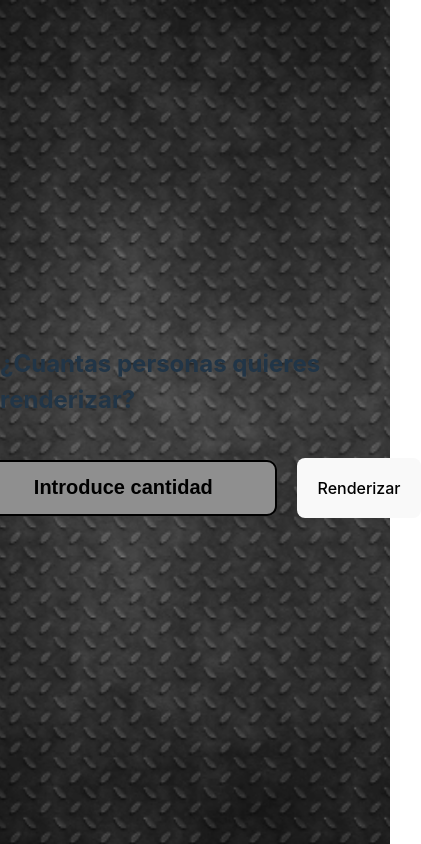
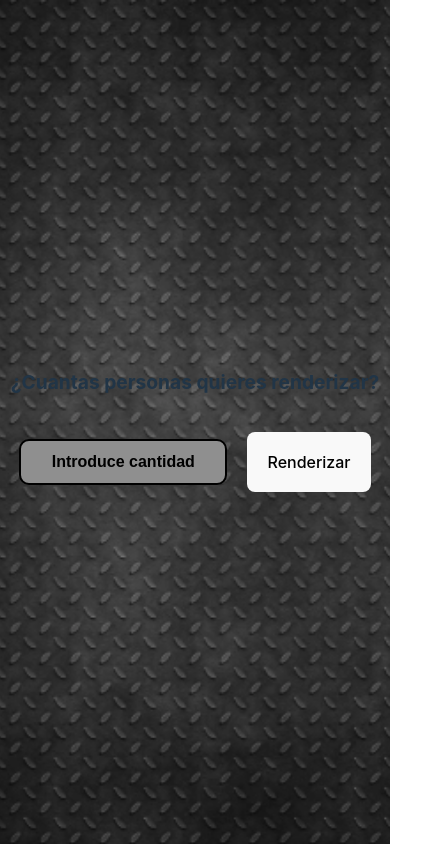
Before and after one commit to aitorcachero/random-user-generator-react, a React (Vite) app: page / in a window 390 px wide. Shown: the whole page, 421 px wide, since content can reach past the window. Built offline with nearby package versions, Linux system fonts and the light colour scheme.

Commit message:
Add CSS responsive

```diff
--- a/src/components/UserCard/UserCard.css
+++ b/src/components/UserCard/UserCard.css
@@ -46,6 +46,7 @@ main {
 }
 .card p {
   inset: auto auto 80px 30px;
+  font-size: 12px;
 }
 .card a {
   inset: auto auto 40px 30px;
--- a/src/const.js
+++ /dev/null
@@ -1 +0,0 @@
-const URL = 'https://randomuser.me/api/?page=3&results=10&seed=abc';
--- a/src/hooks/useRandomUsers.js
+++ b/src/hooks/useRandomUsers.js
@@ -11,6 +11,7 @@ export default function useRandomUsers() {
       setLoading(true);
       const data = await getUsersFetch(num);
       setUsers(data);
+
       return data;
     } catch (error) {
       console.log(error);
@@ -37,6 +38,7 @@ export default function useRandomUsers() {
         user.name.first.toLowerCase().includes(value.toLowerCase())
       )
     );
+    return filtered;
   };
 
   return {
--- a/src/index.css
+++ b/src/index.css
@@ -157,3 +157,36 @@ li {
     background-color: #f9f9f9;
   }
 }
+
+@media (max-width: 576px) {
+  .input-search {
+    width: 200px;
+    height: 40px;
+    border-radius: 10px;
+    outline: none;
+    text-align: center;
+    font-size: 16px;
+    font-weight: bold;
+    border: 2px solid black;
+    background-color: rgb(143, 143, 143);
+    color: black;
+  }
+
+  .h2 {
+    font-size: 1.2em;
+  }
+
+  .input-filter {
+    width: 300px;
+    height: 50px;
+    padding: 10px;
+    text-align: center;
+    border-radius: 10px;
+    box-sizing: border-box;
+    outline: none;
+    font-size: 20px;
+    border: 2px solid black;
+    background-color: #dfdfdf;
+    color: #1a1a1a;
+  }
+}
```
